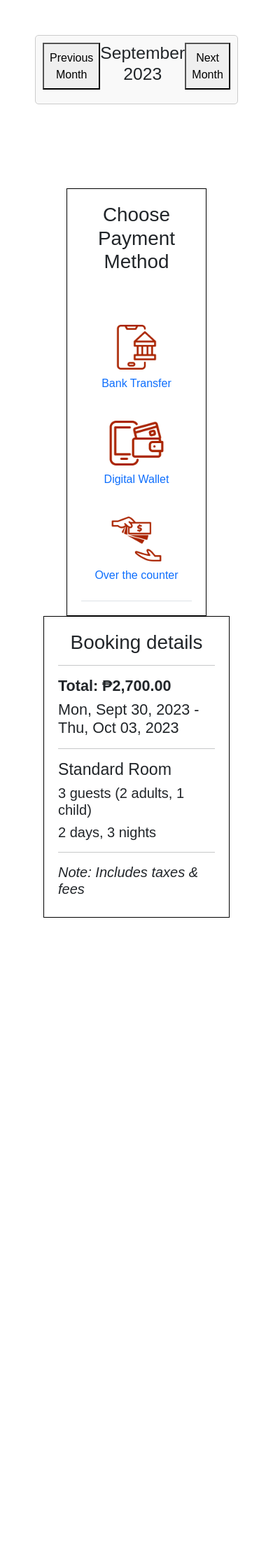
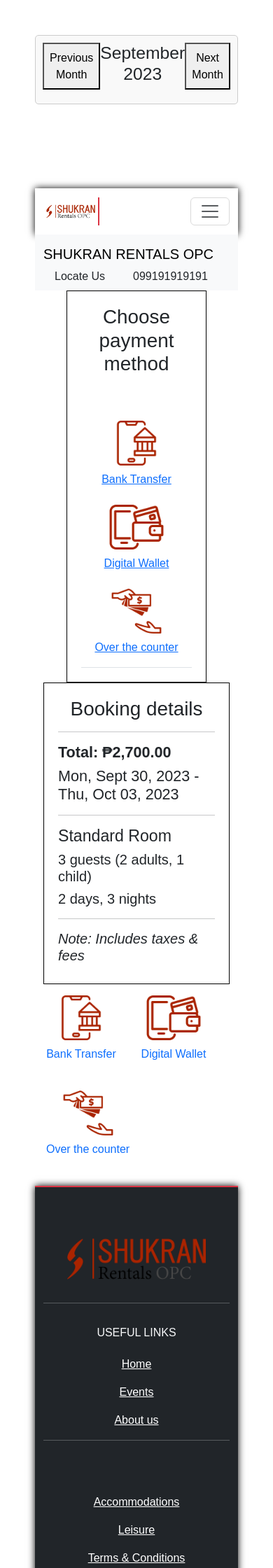
Before and after one commit to mattaniban25/shukran-rentals, a PHP site: page /php/lapagan.php in a window 390 px wide. Shown: the top 2240 px of the page at 70% size. Before the commit the page ends 1311 px from the top, so only its background shows below. Run offline with PHP 8.4, Linux system fonts and the light colour scheme.

Commit message:
changes again

```diff
--- a/css/style.css
+++ b/css/style.css
@@ -286,7 +286,11 @@ h2
     transition: 0.5s;
     box-shadow: 0px 10px 31px 20px rgba(0,0,0,0.1);
 }
-
+.payment-container
+        {
+            border:1px solid black;
+            padding: 20px;
+        }
 @media (width < 750px){
     .staff-header{
         display:contents;
--- a/php/lapagan.php
+++ b/php/lapagan.php
@@ -5,7 +5,6 @@
     <meta name="viewport" content="width=device-width, initial-scale=1.0">
     <title>Calendar Reservation Interface</title>
   <link href="https://cdn.jsdelivr.net/npm/bootstrap@5.3.0/dist/css/bootstrap.min.css" rel="stylesheet" integrity="sha384-9ndCyUaIbzAi2FUVXJi0CjmCapSmO7SnpJef0486qhLnuZ2cdeRhO02iuK6FUUVM" crossorigin="anonymous">
-  <script src="https://cdn.jsdelivr.net/npm/bootstrap@5.3.2/dist/js/bootstrap.bundle.min.js" integrity="sha384-C6RzsynM9kWDrMNeT87bh95OGNyZPhcTNXj1NW7RuBCsyN/o0jlpcV8Qyq46cDfL" crossorigin="anonymous"></script>
   <script src="https://cdn.jsdelivr.net/npm/bootstrap@5.3.0/dist/js/bootstrap.bundle.min.js" integrity="sha384-geWF76RCwLtnZ8qwWowPQNguL3RmwHVBC9FhGdlKrxdiJJigb/j/68SIy3Te4Bkz" crossorigin="anonymous"></script>
     <style>
         body {
@@ -139,61 +138,38 @@
 
 
 
-
+    <?php include 'header.php'; ?>
 
         <!-- Nav tabs -->
         <div class="container">
         <div class="row">
-        <div class="col-lg-8">
+          <div class="col-lg-8 col-sm-12" align="center ">
             <div class="container w-75 payment-container">
-                <h1>Choose Payment Method</h1>
+                    <h1>Choose payment method</h1>
                     <br><br>
 
+
                     <ul class="nav nav-tabs justify-content-center">
-                    <li class="nav-item">
-                        <a class="nav-link" data-bs-toggle="tab" href="#banktransfer">
-                            <img src="../IMAGES/bankTransfer.png" alt="" style="width:100px"><p>Bank Transfer</p>
-                        </a>
-                    </li>
-                    <li class="nav-item">
-                        <a class="nav-link" data-bs-toggle="tab" href="#digitalwallet">
-                            <img src="../IMAGES/digitalWallet.png" alt="" style="width:100px"><p>Digital Wallet</p>
-                        </a>
-                    </li>
-                    <li class="nav-item">
-                        <a class="nav-link" data-bs-toggle="tab" href="#counter">
-                            <img src="../IMAGES/overTheCounter.png" alt="" style="width:100px"><p>Over the counter</p>
-                        </a>
-                    </li>
+                        <li><a data-toggle="tab" href="#banktransfer"><img src="../IMAGES/bankTransfer.png" alt="" style="width:100px"><p>Bank Transfer</p></a></li>
+                        <li><a data-toggle="tab" href="#digitalwallet"><img src="../IMAGES/digitalWallet.png" alt="" style="width:100px"><p>Digital Wallet</p></a></li>
+                        <li><a data-toggle="tab" href="#counter"><img src="../IMAGES/overTheCounter.png" alt="" style="width:100px"><p>Over the counter</p></a></li>
                     </ul>
 
-                <!-- Tab panes -->
+
+
                     <div class="tab-content">
-                <div class="tab-pane container fade" id="banktransfer">
+                        <div id="banktransfer" class="tab-pane fade">
 
-                    <br><br>
                             <h2>Available banks</h2>
-                    <br>
+
                             <ul class="nav nav-tabs justify-content-center">
-                        <li class="nav-item">
-                            <a class="nav-link" data-bs-toggle="tab" href="#bdo">
-                                <img src="../IMAGES/bdo.png" alt="" style="width:60px"><p>BDO</p>
-                            </a>
-                        </li>
-                        <li class="nav-item">
-                            <a class="nav-link" data-bs-toggle="tab" href="#bpi">
-                                <img src="../IMAGES/bpi.png" alt="" style="width:60px"><p>BPI</p>
-                            </a>
-                        </li>
-                        <li class="nav-item">
-                            <a class="nav-link" data-bs-toggle="tab" href="#securitybank">
-                                <img src="../IMAGES/securityBank.png" alt="" style="width:60px"><p>Security Bank</p>
-                            </a>
-                        </li>
+                                <li><a data-toggle="tab" href="#bdo"><img src="../IMAGES/bdo.png" alt="" style="width:60px"><p>BDO</p></a></li>
+                                <li><a data-toggle="tab" href="#bpi"><img src="../IMAGES/bpi.png" alt="" style="width:60px"><p>BPI</p></a></li>
+                                <li><a data-toggle="tab" href="#secbank"><img src="../IMAGES/securityBank.png" alt="" style="width:60px"><p>Security Bank</p></a></li>
                             </ul>
 
                             <div class="tab-content">
-                        <div class="tab-pane container fade" id="bdo">
+                                <div id="bdo" class="tab-pane fade">
                                     <div class="container-fluid">
                                         <div class="row">
                                             <div class="col-lg-4">
@@ -209,7 +185,8 @@
                                         </div>
                                     </div>
                                 </div>
-                        <div class="tab-pane container fade" id="bpi">
+
+                                <div id="bpi" class="tab-pane fade">
                                     <div class="container-fluid">
                                             <div class="row">
                                                 <div class="col-lg-4">
@@ -225,7 +202,73 @@
                                             </div>
                                     </div>
                                 </div>
-                        <div class="tab-pane container fade" id="securitybank">
+
+                                <div id="secbank" class="tab-pane fade">
+                                    <div class="container-fluid">
+                                        <div class="row">
+                                            <div class="col-lg-4">
+                                                <img src="../IMAGES/sampleQR.png" alt="" style="width:100%">
+                                            </div>
+
+                                            <div class="col-lg-8">
+                                                <p>Account Name: Shukran Rentals OPC</p>
+                                                <p>Account Number: 09999999999</p>
+                                                <input type="button" value="Attach File" class="btn btn-danger">
+                                                <input type="button" value="Submit" class="btn btn-danger">
+                                            </div>
+                                        </div>
+                                    </div>
+                                </div>
+                            </div>
+                        </div>
+
+
+                        <div id="digitalwallet" class="tab-pane fade">
+
+                            <h2>Available digital wallets</h2>
+
+                            <ul class="nav nav-tabs justify-content-center">
+                                <li><a data-toggle="tab" href="#gcash"><img src="../IMAGES/gCash.png" alt="" style="width:80px"><p>GCash</p></a></li>
+                                <li><a data-toggle="tab" href="#grab"><img src="../IMAGES/grabPay.png" alt="" style="width:80px"><p>Grab Pay</p></a></li>
+                                <li><a data-toggle="tab" href="#shopee"><img src="../IMAGES/shopeePay.png" alt="" style="width:80px"><p>Shopee Pay</p></a></li>
+                            </ul>
+
+                            <div class="tab-content">
+                                <div id="gcash" class="tab-pane fade">
+                                    <div class="container-fluid">
+                                        <div class="row">
+                                            <div class="col-lg-4">
+                                                <img src="../IMAGES/sampleQR.png" alt="" style="width:100%">
+                                            </div>
+
+                                            <div class="col-lg-8">
+                                                <p>Account Name: Shukran Rentals OPC</p>
+                                                <p>Account Number: 09999999999</p>
+                                                <input type="button" value="Attach File" class="btn btn-danger">
+                                                <input type="button" value="Submit" class="btn btn-danger">
+                                            </div>
+                                        </div>
+                                    </div>
+                                </div>
+
+                                <div id="grab" class="tab-pane fade">
+                                    <div class="container-fluid">
+                                            <div class="row">
+                                                <div class="col-lg-4">
+                                                    <img src="../IMAGES/sampleQR.png" alt="" style="width:100%">
+                                                </div>
+
+                                                <div class="col-lg-8">
+                                                    <p>Account Name: Shukran Rentals OPC</p>
+                                                    <p>Account Number: 09999999999</p>
+                                                    <input type="button" value="Attach File" class="btn btn-danger">
+                                                    <input type="button" value="Submit" class="btn btn-danger">
+                                                </div>
+                                            </div>
+                                    </div>
+                                </div>
+
+                                <div id="shopee" class="tab-pane fade">
                                     <div class="container-fluid">
                                         <div class="row">
                                             <div class="col-lg-4">
@@ -246,87 +289,10 @@
                         </div>
 
 
-                        <div class="tab-content">
-                            <div class="tab-pane container fade" id="digitalwallet">
-
-                                <br><br>
-                                <h2>Available banks</h2>
-                                <br>
-                                <ul class="nav nav-tabs justify-content-center">
-                                    <li class="nav-item">
-                                        <a class="nav-link" data-bs-toggle="tab" href="#gcash">
-                                            <img src="../IMAGES/gCash.png" alt="" style="width:60px"><p>GCASH</p>
-                                        </a>
-                                    </li>
-                                    <li class="nav-item">
-                                        <a class="nav-link" data-bs-toggle="tab" href="#grabpay">
-                                            <img src="../IMAGES/grabPay.png" alt="" style="width:60px"><p>GRAB PAY</p>
-                                        </a>
-                                    </li>
-                                    <li class="nav-item">
-                                        <a class="nav-link" data-bs-toggle="tab" href="#shopeepay">
-                                            <img src="../IMAGES/shopeePay.png" alt="" style="width:60px"><p>SHOPEE PAY</p>
-                                        </a>
-                                    </li>
-                                </ul>
-
-                                <div class="tab-content">
-                                    <div class="tab-pane container fade" id="gcash">
-                                        <div class="container-fluid">
-                                            <div class="row">
-                                                <div class="col-lg-4">
-                                                    <img src="../IMAGES/sampleQR.png" alt="" style="width:100%">
-                                                </div>
-
-                                                <div class="col-lg-8">
-                                                    <p>Account Name: Shukran Rentals OPC</p>
-                                                    <p>Account Number: 09999999999</p>
-                                                    <input type="button" value="Attach File" class="btn btn-danger">
-                                                    <input type="button" value="Submit" class="btn btn-danger">
-                                                </div>
-                                            </div>
-                                        </div>
-                                    </div>
-                                    <div class="tab-pane container fade" id="grabpay">
-                                        <div class="container-fluid">
-                                            <div class="row">
-                                                <div class="col-lg-4">
-                                                    <img src="../IMAGES/sampleQR.png" alt="" style="width:100%">
-                                                </div>
-
-                                                <div class="col-lg-8">
-                                                    <p>Account Name: Shukran Rentals OPC</p>
-                                                    <p>Account Number: 09999999999</p>
-                                                    <input type="button" value="Attach File" class="btn btn-danger">
-                                                    <input type="button" value="Submit" class="btn btn-danger">
-                                                </div>
-                                            </div>
-                                        </div>
-                                    </div>
-                                    <div class="tab-pane container fade" id="shopeepay">
-                                        <div class="container-fluid">
-                                            <div class="row">
-                                                <div class="col-lg-4">
-                                                    <img src="../IMAGES/sampleQR.png" alt="" style="width:100%">
-                                                </div>
-
-                                                <div class="col-lg-8">
-                                                    <p>Account Name: Shukran Rentals OPC</p>
-                                                    <p>Account Number: 09999999999</p>
-                                                    <input type="button" value="Attach File" class="btn btn-danger">
-                                                    <input type="button" value="Submit" class="btn btn-danger">
-                                                </div>
-                                            </div>
-                                        </div>
-                                    </div>
-                            </div>
-                        </div>
 
 
-
-                    <div class="tab-pane container fade" id="counter">THIS IS OVER THE COUNTER</div>
-
-                </div>
+                        <div id="counter" class="tab-pane fade">
+                            <h3>Kindly present this to the hotel lobby and pay the exact amount.</h3>
                         </div>
                     </div>
 
@@ -334,6 +300,9 @@
 
 
                 </div>
+          </div>
+
+
           <div class="col-lg-4 col-sm-12">
 
             <div class="payment-container">
@@ -350,6 +319,76 @@
             </div>
           </div>
         </div>
+      </div>
+
+
+
+      <ul class="nav nav-pills mb-3" id="pills-tab" role="tablist">
+        <li class="nav-item" role="presentation">
+            <button class="nav-link btn btn-light" id="#pills-home-tab" data-bs-toggle="bg-secondary" data-bs-target="#pills-home" type="button" role="tab" aria-controls="pills-home" aria-selected="false">
+                <img src="../IMAGES/bankTransfer.png" alt="" style="width:100px"><p>Bank Transfer</p>
+            </button>
+        </li>
+        <li class="nav-item" role="presentation">
+            <button class="nav-link btn btn-light" id="pills-profile-tab" data-bs-toggle="pill" data-bs-target="#pills-profile" type="button" role="tab" aria-controls="pills-profile" aria-selected="false">
+                <img src="../IMAGES/digitalWallet.png" alt="" style="width:100px"><p>Digital Wallet</p>
+            </button>
+        </li>
+        <li class="nav-item" role="presentation">
+            <button class="nav-link btn btn-light" id="pills-contact-tab" data-bs-toggle="pill" data-bs-target="#pills-contact" type="button" role="tab" aria-controls="pills-contact" aria-selected="false">
+                <img src="../IMAGES/overTheCounter.png" alt="" style="width:100px"><p>Over the counter</p>
+            </button>
+        </li>
+      </ul>
+
+
+        <div class="tab-content" id="pills-tabContent">
+            <div class="tab-pane fade" id="pills-home" role="tabpanel" aria-labelledby="pills-home-tab" tabindex="0">
+
+                <ul class="nav nav-pills mb-3" id="pills-tab" role="tablist">
+                    <li class="nav-item" role="presentation">
+                        <button class="nav-link btn btn-light" id="#bdo" data-bs-toggle="pill" data-bs-target="#pills-burat-tab" type="button" role="tab" aria-controls="pills-home" aria-selected="false">
+                            <img src="../IMAGES/bdo.png" alt="" style="width:60px"><p>BDO</p>
+                        </button>
+                    </li>
+                    <li class="nav-item" role="presentation">
+                        <button class="nav-link btn btn-light" id="bpi" data-bs-toggle="pill" data-bs-target="#pills-profile" type="button" role="tab" aria-controls="pills-profile" aria-selected="false">
+                            <img src="../IMAGES/bpi.png" alt="" style="width:60px"><p>BPI</p>
+                        </button>
+                    </li>
+                    <li class="nav-item" role="presentation">
+                        <button class="nav-link btn btn-light" id="securitybank" data-bs-toggle="pill" data-bs-target="#pills-contact" type="button" role="tab" aria-controls="pills-contact" aria-selected="false">
+                            <img src="../IMAGES/securityBank.png" alt="" style="width:60px"><p>Security Bank</p>
+                        </button>
+                    </li>
+                </ul>
+
+            </div>
+
+
+            <div class="tab-pane fade" id="pills-profile" role="tabpanel" aria-labelledby="pills-profile-tab" tabindex="0"><p>tite</p></div>
+            <div class="tab-pane fade" id="pills-contact" role="tabpanel" aria-labelledby="pills-contact-tab" tabindex="0">...</div>
+
+
+            <div class="tab-pane fade" id="pills-burat-tab" role="tabpanel" aria-labelledby="pills-burat" tabindex="0">
+
+                                    <div class="container-fluid">
+                                        <div class="row">
+                                            <div class="col-lg-4">
+                                                <img src="../IMAGES/sampleQR.png" alt="" style="width:100%">
+                                            </div>
+
+                                            <div class="col-lg-8">
+                                                <p>Account Name: Shukran Rentals OPC</p>
+                                                <p>Account Number: 09999999999</p>
+                                                <input type="button" value="Attach File" class="btn btn-danger">
+                                                <input type="button" value="Submit" class="btn btn-danger">
+                                            </div>
+                                        </div>
+                                    </div>
+
+
+            </div>
 
 
 
@@ -357,5 +396,12 @@
 
 
 
+        </div>
+
+
+
+
+<?php include 'footer.php'; ?>
+
 </body>
 </html>
```
Also changed, not shown: php/mode-of-payment.php (+71 -49 lines). Lines whose indentation alone changed are shown as unchanged.
